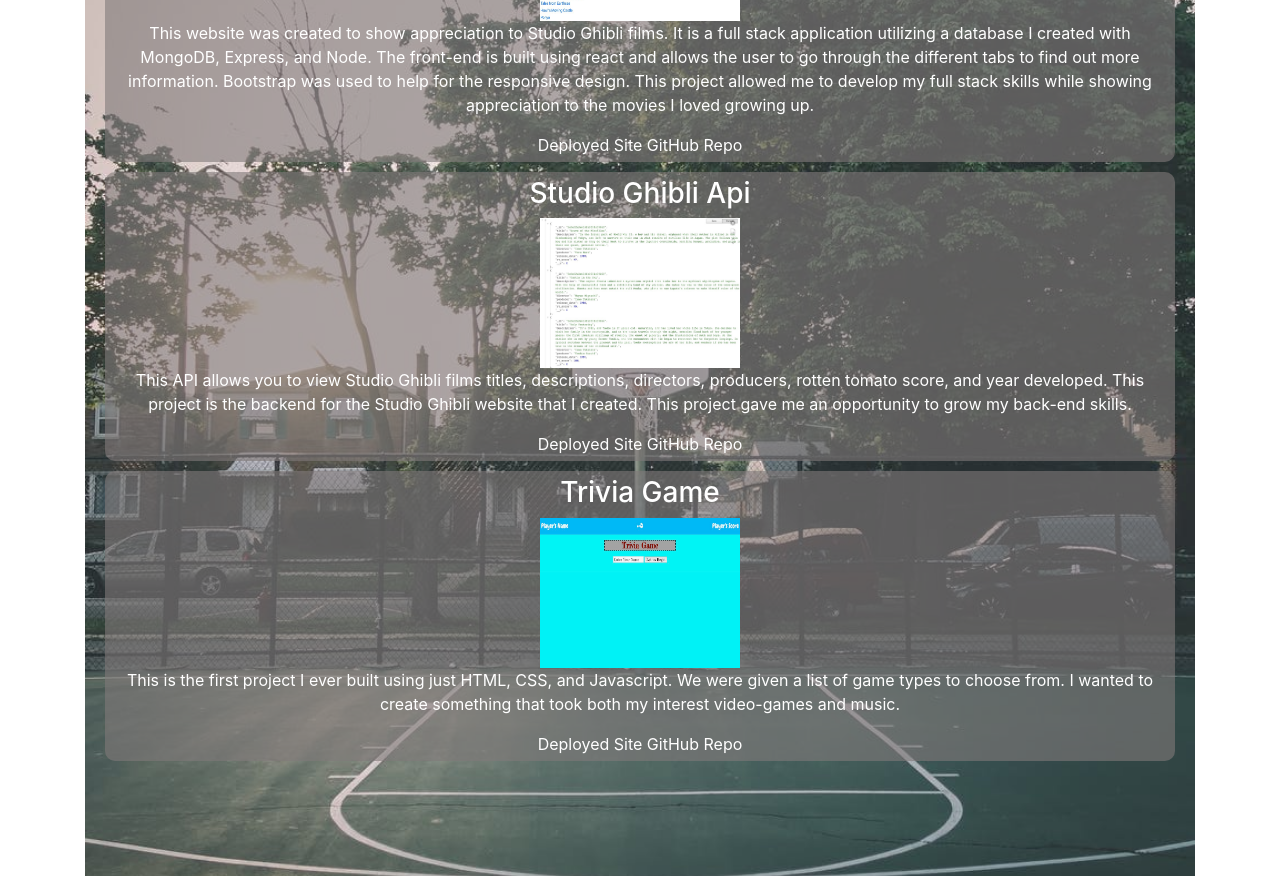
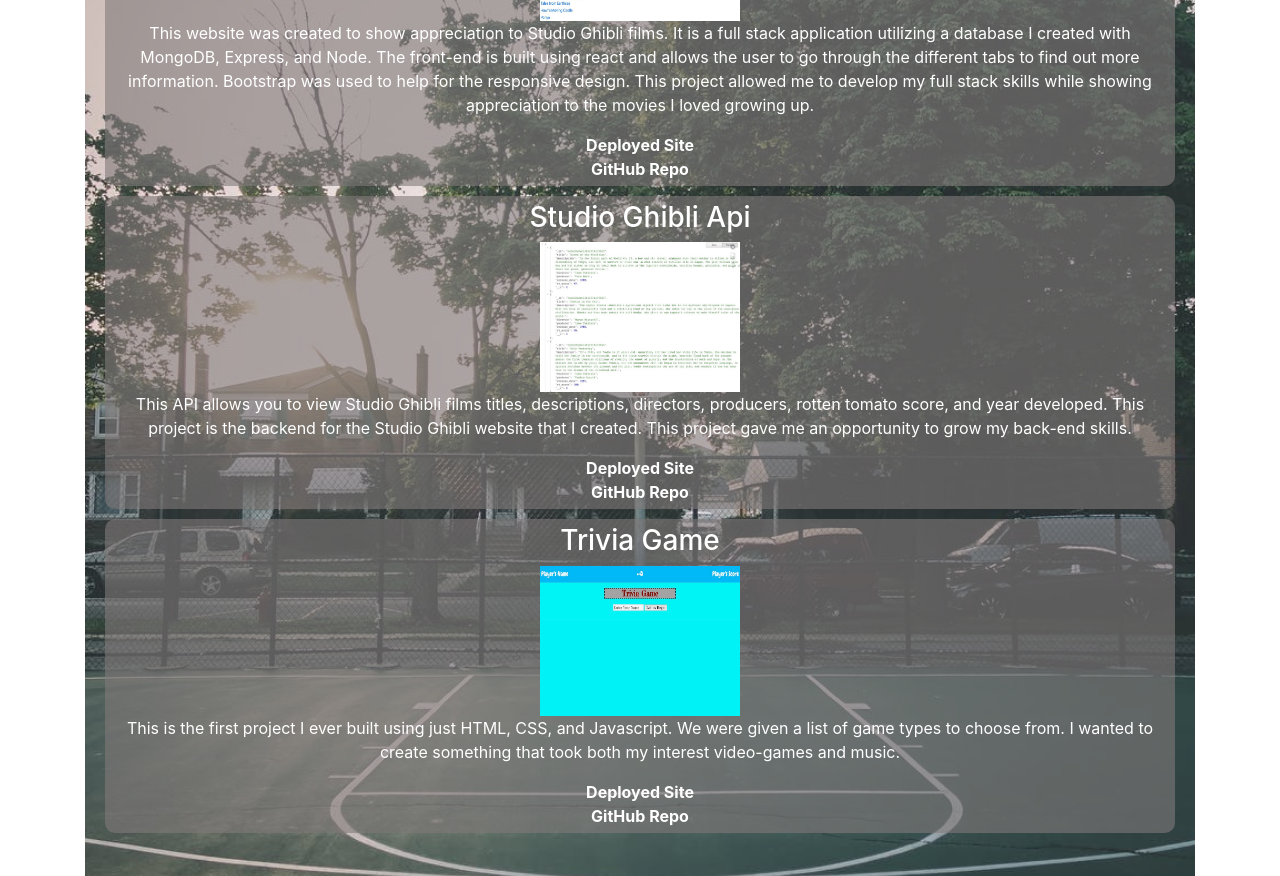
Before and after one commit to K0LdW0rLd/my-portfolio, a React (Create React App) app: page /projects in a window 1280 px wide. Shown: the part 320-1196 px from the top of the page. Built offline with nearby package versions, Linux system fonts and the light colour scheme.

Commit message:
adjusted some font

```diff
--- a/src/About.css
+++ b/src/About.css
@@ -33,7 +33,7 @@
     border-radius: 5%;
     border: 2px solid black;
     font-size: 20px;
-    text-align: left;
+    text-align: center;
 }
 
 .headingThree {
--- a/src/Projects.js
+++ b/src/Projects.js
@@ -13,19 +13,22 @@ class Projects extends Component {
                     <h3>Studio Ghibli</h3>
                     <img src = {studioFull} width = '200' height = '150'/>
                     <p>This website was created to show appreciation to Studio Ghibli films.  It is a full stack application utilizing a database I created with MongoDB, Express, and Node. The front-end is built using react and allows the user to go through the different tabs to find out more information.  Bootstrap was used to help for the responsive design.  This project allowed me to develop my full stack skills while showing appreciation to the movies I loved growing up.</p>
-                    <a href ='https://mystifying-cray-69b25b.netlify.com/' target='_blank'>Deployed Site</a> <a href ='https://github.com/K0LdW0rLd/studio-ghibli' target='_blank'>GitHub Repo</a>
+                    <a href ='https://mystifying-cray-69b25b.netlify.com/' target='_blank'><strong>Deployed Site</strong></a><br></br>
+                    <a href ='https://github.com/K0LdW0rLd/studio-ghibli' target='_blank'><strong>GitHub Repo</strong></a>
                 </div>
                 <div className='projects-section'>
                     <h3>Studio Ghibli Api</h3>
                     <img src = {studio} width = '200' height = '150'/>
                     <p>This API allows you to view Studio Ghibli films titles, descriptions, directors, producers, rotten tomato score, and year developed.  This project is the backend for the Studio Ghibli website that I created.  This project gave me an opportunity to grow my back-end skills.</p>
-                    <a href ='https://studio-ghibli-970.herokuapp.com/studio' target='_blank'>Deployed Site</a> <a href ='https://github.com/K0LdW0rLd/studio-ghibli-api' target='_blank'>GitHub Repo</a>
+                    <a href ='https://studio-ghibli-970.herokuapp.com/studio' target='_blank'><strong>Deployed Site</strong></a><br></br>
+                    <a href ='https://github.com/K0LdW0rLd/studio-ghibli-api' target='_blank'><strong>GitHub Repo</strong></a>
                 </div>
                 <div className='projects-section'>
                     <h3>Trivia Game</h3>
                     <img src = {trivia} width = '200' height = '150'/>
                     <p>This is the first project I ever built using just HTML, CSS, and Javascript.  We were given a list of game types to choose from.  I wanted to create something that took both my interest video-games and music.</p>
-                    <a href ='https://serene-lamarr-d4da07.netlify.com/' target='_blank'>Deployed Site</a> <a href ='https://github.com/K0LdW0rLd/Trivia-Game' target='_blank'>GitHub Repo</a>
+                    <a href ='https://serene-lamarr-d4da07.netlify.com/' target='_blank'><strong>Deployed Site</strong></a><br></br>
+                    <a href ='https://github.com/K0LdW0rLd/Trivia-Game' target='_blank'><strong>GitHub Repo</strong></a>
                 </div>
             </div>
         )
```
